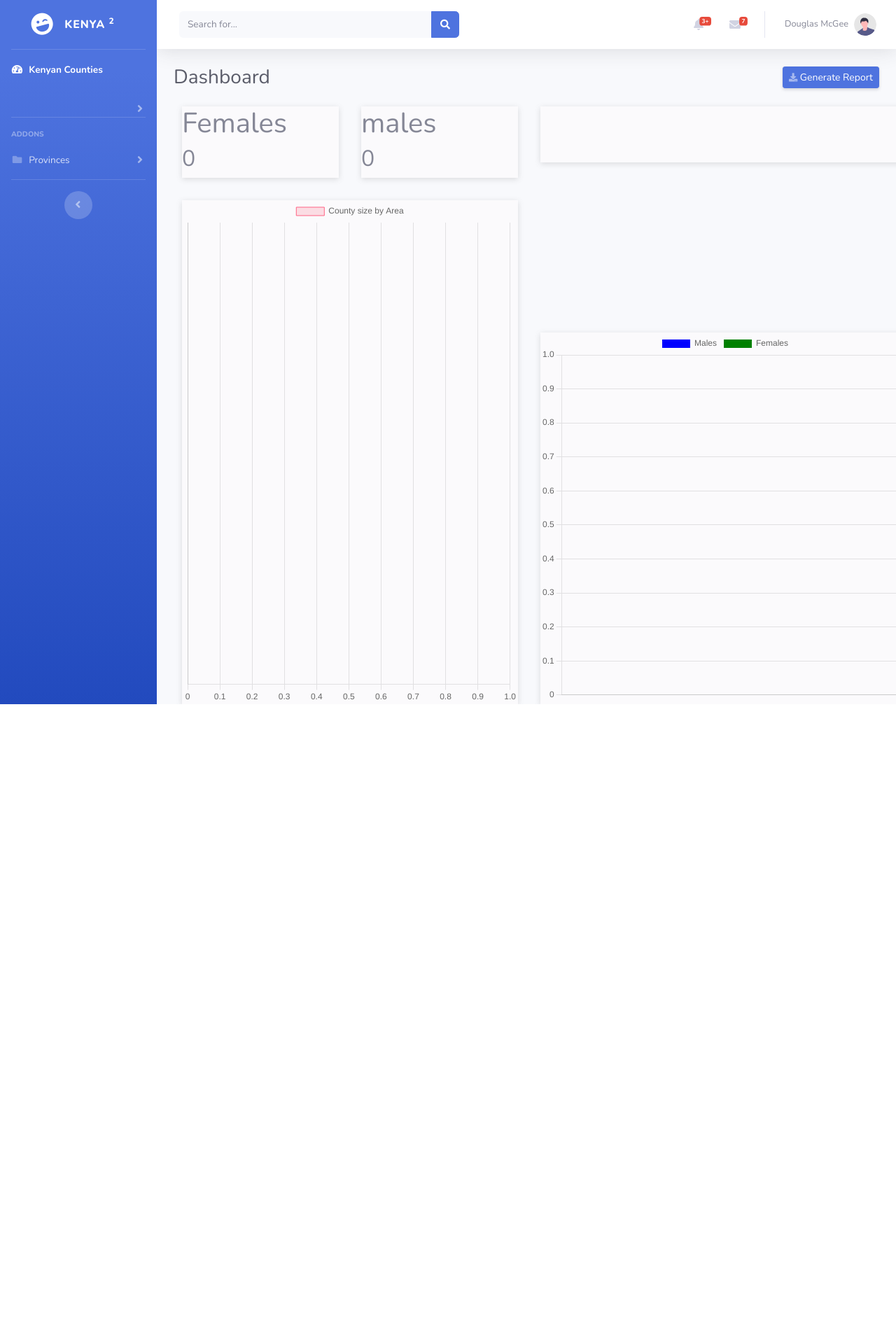
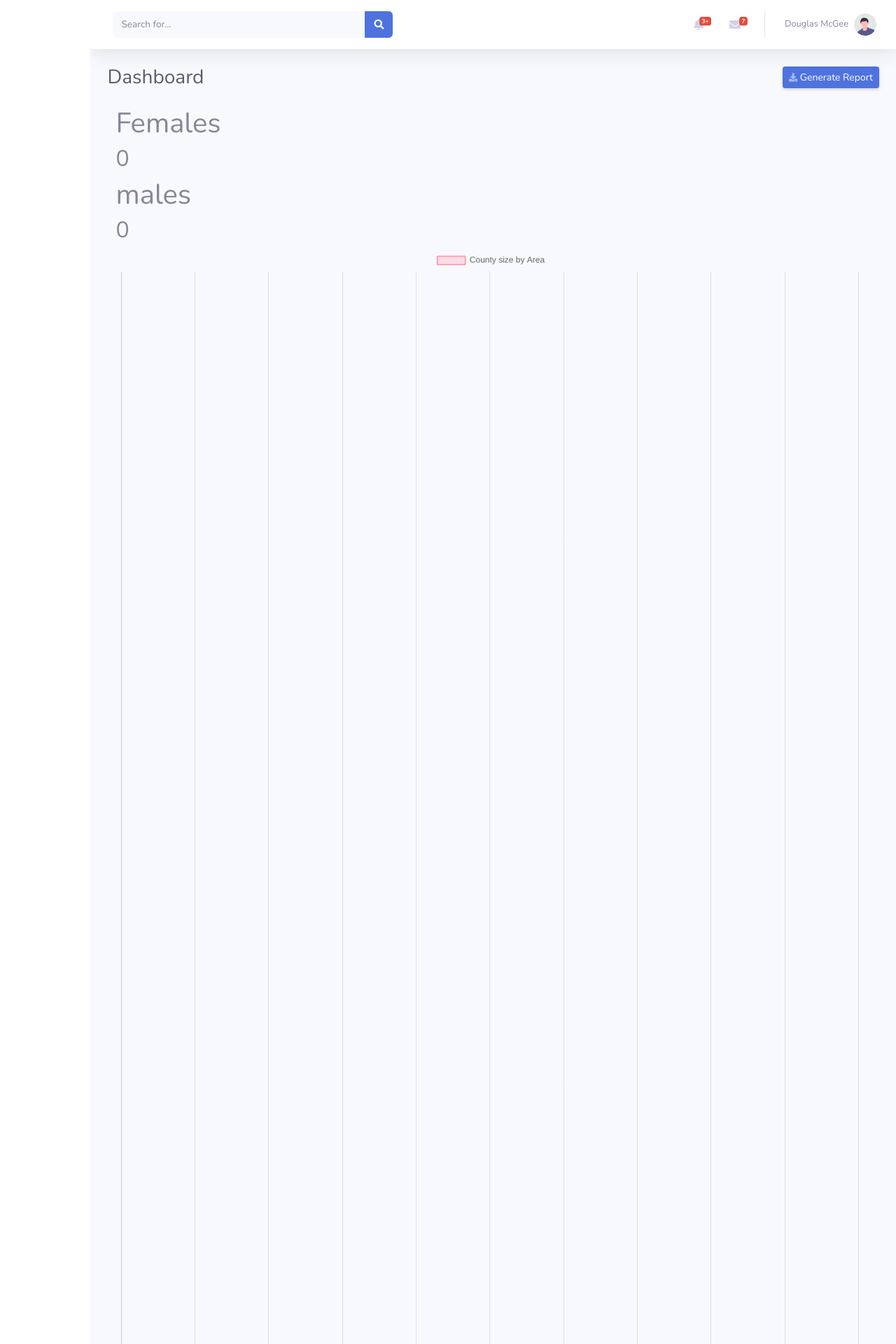
Before and after one commit to nonu0/Kenyapoulation, a Django app: page / in a window 1280 px wide. Shown: the top 1920 px of the page at 70% size. Before the commit the page ends 1006 px from the top, so only its background shows below. Run offline with Django 4.2, Linux system fonts and the light colour scheme; data that the repository does not hold is empty; some libraries are stand-ins or nearby versions.

Commit message:
data importation

```diff
--- a/core/settings.py
+++ b/core/settings.py
@@ -67,7 +67,7 @@ WSGI_APPLICATION = 'core.wsgi.application'
 DATABASES = {
     'default': {
         'ENGINE': 'django.db.backends.postgresql_psycopg2',
-        'NAME': 'Kenya-database',
+        'NAME': 'dashboard_db',
         'USER': 'postgres',
         'PASSWORD': 'cliffnonu2',
         'HOST': 'ecommerce-db.ckmndpzffjgc.ap-south-1.rds.amazonaws.com',
--- a/dashboard/templates/base.html
+++ b/dashboard/templates/base.html
@@ -28,7 +28,7 @@
 
     <!-- Custom styles for this template-->
     <link href="{% static 'css/sb-admin-2.min.css' %}" rel="stylesheet">
-    <link href="{% static 'css/main.css' %}" rel="stylesheet">
+    <link href="{% static 'css/mains.css' %}" rel="stylesheet">
     <script src="https://cdn.jsdelivr.net/npm/chart.js"></script>
     <!-- world map css -->
     <link rel="stylesheet" type="text/css" href="//github.com/downloads/lafeber/world-flags-sprite/flags32.css" />
@@ -39,7 +39,7 @@
     <!-- Page Wrapper -->
     <div id="wrapper">
 
-        {% include 'partials/_sidebar.html' %}
+        {% include 'partials/sidebar.html' %}
         <!-- Content Wrapper -->
         <div id="content-wrapper" class="d-flex flex-column">
 
@@ -49,13 +49,7 @@
                 {% include 'partials/_topbar.html' %}
                 <!-- Begin Page Content -->
                 <div class="container-fluid">
-
-                    <!-- Page Heading -->
-                    <div class="d-sm-flex align-items-center justify-content-between mb-4">
-                        <h1 class="h3 mb-0 text-gray-800">Dashboard</h1>
-                        <a href="#" class="d-none d-sm-inline-block btn btn-sm btn-primary shadow-sm"><i
-                         class="fas fa-download fa-sm text-white-50"></i> Generate Report</a>
-                    </div>
+                        {% include 'partials/header.html'%}
                     <div class="row">
                         {% block content%}
                         {% endblock %}
@@ -75,26 +69,7 @@
         <a class="scroll-to-top rounded" href="#page-top">
             <i class="fas fa-angle-up"></i>
         </a>
-
-        <!-- Logout Modal-->
-        <div class="modal fade" id="logoutModal" tabindex="-1" role="dialog" aria-labelledby="exampleModalLabel"
-            aria-hidden="true">
-            <div class="modal-dialog" role="document">
-                <div class="modal-content">
-                    <div class="modal-header">
-                        <h5 class="modal-title" id="exampleModalLabel">Ready to Leave?</h5>
-                        <button class="close" type="button" data-dismiss="modal" aria-label="Close">
-                            <span aria-hidden="true">×</span>
-                        </button>
-                    </div>
-                    <div class="modal-body">Select "Logout" below if you are ready to end your current session.</div>
-                    <div class="modal-footer">
-                        <button class="btn btn-secondary" type="button" data-dismiss="modal">Cancel</button>
-                        <a class="btn btn-primary" href="login.html">Logout</a>
-                    </div>
-                </div>
-            </div>
-        </div>
+        {% include 'partials/logout_modal.html' %}
 
         <!-- Bootstrap core JavaScript-->
         <script src="{% static 'vendor/jquery/jquery.min.js'%}"></script>
--- a/dashboard/templates/partials/_sidebar.html
+++ b/dashboard/templates/partials/_sidebar.html
@@ -1,4 +1,5 @@
 {% load static %}
+{% block content %}
 
 <!-- Sidebar -->
 <ul class="navbar-nav bg-gradient-primary sidebar sidebar-dark accordion" id="accordionSidebar">
@@ -83,3 +84,4 @@
 
 </ul>
 <!-- End of Sidebar -->
+{% endblock %}
--- /dev/null
+++ b/dashboard/templates/partials/header.html
@@ -0,0 +1,7 @@
+
+<!-- Page Heading -->
+<div class="d-sm-flex align-items-center justify-content-between mb-4">
+    <h1 class="h3 mb-0 text-gray-800">Dashboard</h1>
+    <a href="#" class="d-none d-sm-inline-block btn btn-sm btn-primary shadow-sm"><i
+            class="fas fa-download fa-sm text-white-50"></i> Generate Report</a>
+</div>
--- /dev/null
+++ b/dashboard/templates/partials/logout_modal.html
@@ -0,0 +1,19 @@
+<!-- Logout Modal-->
+<div class="modal fade" id="logoutModal" tabindex="-1" role="dialog" aria-labelledby="exampleModalLabel"
+    aria-hidden="true">
+    <div class="modal-dialog" role="document">
+        <div class="modal-content">
+            <div class="modal-header">
+                <h5 class="modal-title" id="exampleModalLabel">Ready to Leave?</h5>
+                <button class="close" type="button" data-dismiss="modal" aria-label="Close">
+                    <span aria-hidden="true">×</span>
+                </button>
+            </div>
+            <div class="modal-body">Select "Logout" below if you are ready to end your current session.</div>
+            <div class="modal-footer">
+                <button class="btn btn-secondary" type="button" data-dismiss="modal">Cancel</button>
+                <a class="btn btn-primary" href="login.html">Logout</a>
+            </div>
+        </div>
+    </div>
+</div>
--- /dev/null
+++ b/dashboard/templates/partials/sidebar.html
@@ -0,0 +1,16 @@
+<div class="side-navbar active-nav d-flex justify-content-between flex-wrap flex-column" id="sidebar">
+    <ul class="nav flex-column text-white w-100">
+        <a href="#" class="nav-link h3 text-white my-2">
+            Side Nav
+        </a>
+        <li href="#" class="nav-link">
+            <span class="mx-2">Home</span>
+        </li>
+        <li href="#" class="nav-link">
+            <span class="mx-2">About</span>
+        </li>
+        <li href="#" class="nav-link">
+            <span class="mx-2">Contact</span>
+        </li>
+    </ul>
+</div>
--- a/static/css/main.css
+++ /dev/null
@@ -1,58 +0,0 @@
-* {
-    box-sizing: border-box;
-    padding: 0;
-}
-
-.card_female,
-.card_male,
-.ken_map,
-.area_barchart,
-.clustered_barchart {
-    background-color: rgb(251, 250, 252);
-    box-shadow: rgba(99, 99, 99, 0.2) 0px 2px 8px 0px;
-}
-
-.container {
-    /* background-color: black; */
-    display: flex;
-    justify-content: space-evenly;
-}
-
-.card_male {
-    width: 14rem;
-}
-
-.card_female_male {
-    display: flex;
-}
-
-.ken_map {
-    width: 33rem;
-    margin-left: 2rem;
-    height: 5rem;
-    position: relative;
-}
-
-#container_map {
-    height: 19rem;
-}
-
-.card_female {
-    margin-right: 2rem;
-    width: 14rem;
-}
-
-#myChart,
-#myChartCoast {
-    margin-top: 2rem;
-}
-
-.clustered_barchart {
-    margin-top: 15rem;
-    margin-left: 2rem;
-}
-
-.right_components {
-    display: grid;
-    justify-content: space-between;
-}
```
